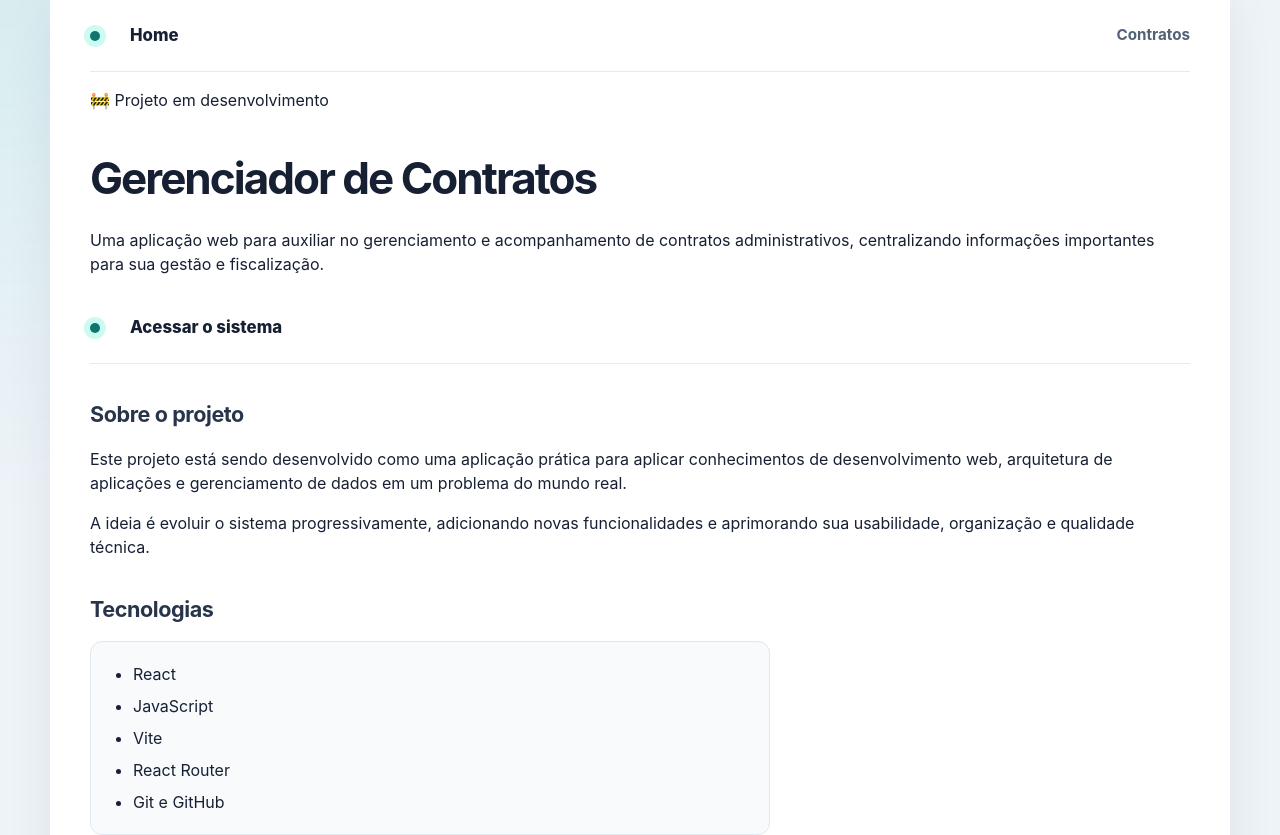
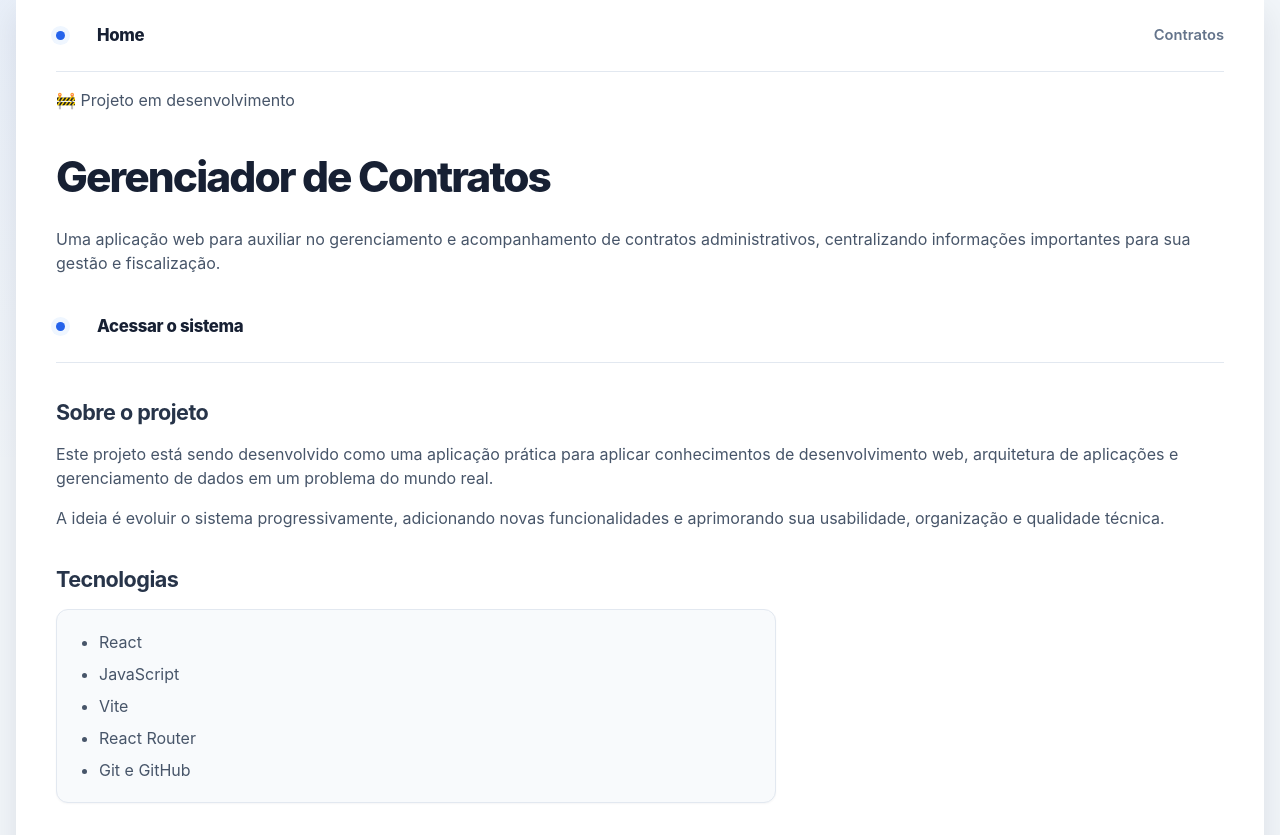
Before and after one commit to JoaoGuilhermeTP/gestao_de_contratos, a React (Vite) app: page / in a window 1280 px wide. Shown: the top 835 px of the page. Built offline with nearby package versions, Linux system fonts and the light colour scheme.

Commit message:
Changed index.css file

```diff
--- a/src/index.css
+++ b/src/index.css
@@ -1,196 +1,405 @@
 :root {
+  /* ========================================
+     Design Tokens
+     ======================================== */
+
   font-family:
-    Inter, ui-sans-serif, system-ui, -apple-system, BlinkMacSystemFont, "Segoe UI",
-    sans-serif;
+    Inter, ui-sans-serif, system-ui, -apple-system, BlinkMacSystemFont,
+    "Segoe UI", sans-serif;
+
   color: #172033;
-  background: #eef3f8;
+  background: #f1f5f9;
+
   line-height: 1.5;
   font-synthesis: none;
   text-rendering: optimizeLegibility;
   -webkit-font-smoothing: antialiased;
+  -moz-osx-font-smoothing: grayscale;
+
+  /* Colors */
+  --color-primary: #2563eb;
+  --color-primary-dark: #1d4ed8;
+  --color-primary-light: #eff6ff;
+
+  --color-success: #15803d;
+  --color-success-light: #f0fdf4;
+
+  --color-warning: #b45309;
+  --color-warning-light: #fffbeb;
+
+  --color-danger: #dc2626;
+  --color-danger-dark: #b91c1c;
+  --color-danger-light: #fef2f2;
+
+  --color-text: #172033;
+  --color-text-secondary: #64748b;
+  --color-text-muted: #94a3b8;
+
+  --color-border: #e2e8f0;
+  --color-border-strong: #cbd5e1;
+
+  --color-background: #f1f5f9;
+  --color-surface: #ffffff;
+  --color-surface-subtle: #f8fafc;
+
+  /* Radius */
+  --radius-sm: 6px;
+  --radius-md: 8px;
+  --radius-lg: 12px;
+  --radius-xl: 16px;
+
+  /* Shadows */
+  --shadow-xs: 0 1px 2px rgb(15 23 42 / 0.04);
+  --shadow-sm: 0 2px 6px rgb(15 23 42 / 0.05);
+  --shadow-md: 0 6px 18px rgb(15 23 42 / 0.07);
+  --shadow-lg: 0 12px 30px rgb(15 23 42 / 0.09);
+
+  /* Transitions */
+  --transition-fast: 150ms ease;
+  --transition-normal: 200ms ease;
 }
 
-* {
+/* ========================================
+   Reset
+   ======================================== */
+
+*,
+*::before,
+*::after {
   box-sizing: border-box;
+}
+
+html {
+  min-width: 320px;
+  scroll-behavior: smooth;
 }
 
 body {
   min-width: 320px;
+  min-height: 100vh;
   margin: 0;
+
+  color: var(--color-text);
+
   background:
-    radial-gradient(circle at 0 0, rgba(20, 184, 166, 0.1), transparent 32rem),
-    #eef3f8;
+    radial-gradient(
+      circle at top left,
+      rgb(37 99 235 / 0.045),
+      transparent 30rem
+    ),
+    var(--color-background);
 }
 
 button,
 input,
-select {
+select,
+textarea {
   font: inherit;
 }
 
 button,
 a,
+input,
 select,
-input {
+textarea {
   transition:
-    border-color 160ms ease,
-    box-shadow 160ms ease,
-    background-color 160ms ease,
-    transform 160ms ease;
+    color var(--transition-fast),
+    background-color var(--transition-fast),
+    border-color var(--transition-fast),
+    box-shadow var(--transition-fast),
+    transform var(--transition-fast),
+    opacity var(--transition-fast);
 }
 
+button {
+  cursor: pointer;
+}
+
+button:disabled {
+  cursor: not-allowed;
+  opacity: 0.6;
+}
+
+/* ========================================
+   Application Container
+   ======================================== */
+
 #root {
-  width: min(1180px, calc(100% - 32px));
+  width: min(1280px, calc(100% - 32px));
   min-height: 100vh;
   margin: 0 auto;
-  padding: 0 40px 56px;
-  background: #ffffff;
-  box-shadow: 0 0 45px rgba(23, 32, 51, 0.07);
+  padding: 0 40px 64px;
+
+  background: var(--color-surface);
+  box-shadow: var(--shadow-lg);
 }
+
+/* ========================================
+   Navigation
+   ======================================== */
 
 nav {
   display: flex;
   align-items: center;
-  gap: 28px;
+  gap: 30px;
+
   min-height: 72px;
-  border-bottom: 1px solid #e5eaf0;
+
+  border-bottom: 1px solid var(--color-border);
 }
 
 nav::before {
-  width: 10px;
-  height: 10px;
+  width: 9px;
+  height: 9px;
   margin-right: 2px;
+
+  flex-shrink: 0;
+
   border-radius: 50%;
-  background: #0f766e;
-  box-shadow: 0 0 0 6px #ccfbf1;
+
+  background: var(--color-primary);
+
+  box-shadow:
+    0 0 0 5px var(--color-primary-light);
+
   content: "";
 }
 
 nav a {
-  color: #526174;
-  font-size: 0.95rem;
-  font-weight: 650;
+  position: relative;
+
+  color: var(--color-text-secondary);
+
+  font-size: 0.92rem;
+  font-weight: 600;
+
   text-decoration: none;
 }
 
 nav a:first-of-type {
   margin-right: auto;
-  color: #172033;
+
+  color: var(--color-text);
+
   font-size: 1.05rem;
   font-weight: 800;
+
+  letter-spacing: -0.02em;
+}
+
+nav a:not(:first-of-type)::after {
+  position: absolute;
+  right: 0;
+  bottom: -26px;
+  left: 0;
+
+  height: 2px;
+
+  background: var(--color-primary);
+
+  border-radius: 999px;
+
+  transform: scaleX(0);
+  transform-origin: center;
+
+  transition: transform var(--transition-normal);
+
+  content: "";
 }
 
 nav a:hover {
-  color: #0f766e;
+  color: var(--color-primary);
 }
 
+nav a:not(:first-of-type):hover::after {
+  transform: scaleX(1);
+}
+
+/* ========================================
+   Links
+   ======================================== */
+
 a {
-  color: #0f766e;
+  color: var(--color-primary);
 }
 
 a:hover {
-  color: #115e59;
+  color: var(--color-primary-dark);
+}
+
+/* ========================================
+   Typography
+   ======================================== */
+
+h1,
+h2,
+h3 {
+  color: var(--color-text);
 }
 
 h1 {
   margin: 42px 0 26px;
-  color: #172033;
-  font-size: clamp(2rem, 4vw, 2.75rem);
+
+  font-size: clamp(2rem, 4vw, 2.65rem);
+  font-weight: 800;
   line-height: 1.1;
+
   letter-spacing: -0.045em;
 }
 
 h2 {
-  margin: 34px 0 16px;
+  margin: 36px 0 16px;
+
   color: #273449;
+
   font-size: 1.35rem;
-  letter-spacing: -0.02em;
+  font-weight: 750;
+  line-height: 1.25;
+
+  letter-spacing: -0.025em;
 }
 
 h3 {
-  margin: 26px 0 12px;
-  color: #526174;
-  font-size: 0.82rem;
+  margin: 28px 0 12px;
+
+  color: var(--color-text-secondary);
+
+  font-size: 0.75rem;
   font-weight: 750;
-  letter-spacing: 0.08em;
+
+  letter-spacing: 0.09em;
   text-transform: uppercase;
 }
+
+/* ========================================
+   Primary Page Action
+   ======================================== */
 
 h1 + a {
   display: inline-flex;
   align-items: center;
+  justify-content: center;
+
   min-height: 44px;
   padding: 0 18px;
-  border-radius: 8px;
+
+  border: 1px solid var(--color-primary);
+  border-radius: var(--radius-md);
+
   color: #ffffff;
-  background: #0f766e;
-  box-shadow: 0 8px 18px rgba(15, 118, 110, 0.2);
+  background: var(--color-primary);
+
+  box-shadow: 0 4px 10px rgb(37 99 235 / 0.18);
+
+  font-size: 0.9rem;
   font-weight: 700;
+
   text-decoration: none;
 }
 
 h1 + a:hover {
   color: #ffffff;
-  background: #115e59;
-  box-shadow: 0 10px 22px rgba(15, 118, 110, 0.28);
+  background: var(--color-primary-dark);
+  border-color: var(--color-primary-dark);
+
+  box-shadow: 0 6px 14px rgb(37 99 235 / 0.23);
+
   transform: translateY(-1px);
 }
+
+/* ========================================
+   Forms
+   ======================================== */
 
 form {
   display: grid;
   grid-template-columns: repeat(4, minmax(0, 1fr));
-  gap: 12px;
-  padding: 20px;
-  border: 1px solid #e1e8ef;
-  border-radius: 14px;
-  background: linear-gradient(135deg, #f8fbfc, #f3f7fa);
-  box-shadow: 0 10px 25px rgba(23, 32, 51, 0.05);
+  gap: 14px;
+
+  padding: 22px;
+
+  border: 1px solid var(--color-border);
+  border-radius: var(--radius-xl);
+
+  background: var(--color-surface);
+
+  box-shadow: var(--shadow-sm);
 }
 
 input,
-select {
+select,
+textarea {
   width: 100%;
   min-height: 42px;
   padding: 9px 12px;
-  border: 1px solid #d5dee8;
-  border-radius: 8px;
-  color: #172033;
-  background: #ffffff;
+
+  border: 1px solid var(--color-border-strong);
+  border-radius: var(--radius-md);
+
   outline: none;
+
+  color: var(--color-text);
+  background: var(--color-surface);
+
+  font-size: 0.9rem;
 }
 
-input::placeholder {
-  color: #8995a5;
+input:hover,
+select:hover,
+textarea:hover {
+  border-color: #94a3b8;
+}
+
+input::placeholder,
+textarea::placeholder {
+  color: var(--color-text-muted);
 }
 
 input:focus,
-select:focus {
-  border-color: #14b8a6;
-  box-shadow: 0 0 0 3px rgba(20, 184, 166, 0.15);
+select:focus,
+textarea:focus {
+  border-color: var(--color-primary);
+
+  box-shadow:
+    0 0 0 3px rgb(37 99 235 / 0.12);
+
+  background: #ffffff;
 }
 
 button {
   min-height: 42px;
   padding: 9px 16px;
-  border: 1px solid #0f766e;
-  border-radius: 8px;
+
+  border: 1px solid var(--color-primary);
+  border-radius: var(--radius-md);
+
   color: #ffffff;
-  background: #0f766e;
+  background: var(--color-primary);
+
+  font-size: 0.9rem;
   font-weight: 700;
-  cursor: pointer;
 }
 
 button:hover {
-  border-color: #115e59;
-  background: #115e59;
-  box-shadow: 0 6px 14px rgba(15, 118, 110, 0.2);
+  border-color: var(--color-primary-dark);
+  background: var(--color-primary-dark);
+
+  box-shadow: 0 5px 12px rgb(37 99 235 / 0.18);
+
   transform: translateY(-1px);
 }
 
+button:active {
+  transform: translateY(0);
+}
+
 button:focus-visible,
-a:focus-visible {
-  outline: 3px solid rgba(20, 184, 166, 0.35);
-  outline-offset: 3px;
+a:focus-visible,
+input:focus-visible,
+select:focus-visible,
+textarea:focus-visible {
+  outline: 3px solid rgb(37 99 235 / 0.18);
+  outline-offset: 2px;
 }
 
 form button {
@@ -198,17 +407,9 @@ form button {
   justify-self: start;
 }
 
-table {
-  display: block;
-  width: 100%;
-  overflow-x: auto;
-  margin-top: 14px;
-  border: 1px solid #e1e8ef;
-  border-radius: 12px;
-  border-spacing: 0;
-  background: #ffffff;
-  box-shadow: 0 8px 22px rgba(23, 32, 51, 0.04);
-}
+/* ========================================
+   Search / Filter Controls
+   ======================================== */
 
 #root > h3 ~ input,
 #root > h3 ~ select {
@@ -216,78 +417,147 @@ table {
   margin: 0 8px 12px 0;
 }
 
-#root > h3 ~ table {
-  margin-top: 2px;
+/* ========================================
+   Tables
+   ======================================== */
+
+table {
+  display: block;
+
+  width: 100%;
+  overflow-x: auto;
+
+  margin-top: 14px;
+
+  border: 1px solid var(--color-border);
+  border-radius: var(--radius-lg);
+
+  border-spacing: 0;
+
+  background: var(--color-surface);
+
+  box-shadow: var(--shadow-sm);
 }
 
 tbody {
   display: table;
+
   width: 100%;
   min-width: 860px;
+
   border-collapse: collapse;
 }
 
 th,
 td {
-  padding: 13px 14px;
+  padding: 14px 16px;
+
   border-bottom: 1px solid #edf1f5;
+
   text-align: left;
   vertical-align: middle;
 }
 
 th {
-  color: #526174;
-  background: #f7f9fb;
-  font-size: 0.75rem;
+  color: #475569;
+  background: var(--color-surface-subtle);
+
+  font-size: 0.72rem;
   font-weight: 800;
-  letter-spacing: 0.05em;
+
+  letter-spacing: 0.06em;
   text-transform: uppercase;
+}
+
+td {
+  color: #334155;
+
+  font-size: 0.88rem;
 }
 
 tr:last-child td {
   border-bottom: 0;
 }
 
-tr:hover td {
-  background: #f8fcfc;
+tbody tr {
+  transition: background-color var(--transition-fast);
 }
+
+tbody tr:hover td {
+  background: #f8fbff;
+}
+
+/* ========================================
+   Table Actions
+   ======================================== */
 
 td button {
   min-height: 34px;
-  padding: 6px 10px;
-  color: #b42318;
-  border-color: #f1b9b4;
-  background: #fff5f4;
-  font-size: 0.85rem;
+  padding: 6px 11px;
+
+  color: var(--color-danger);
+  background: var(--color-danger-light);
+
+  border-color: #fecaca;
+
+  font-size: 0.8rem;
 }
 
 td button:hover {
   color: #ffffff;
-  border-color: #b42318;
-  background: #b42318;
+
+  background: var(--color-danger);
+  border-color: var(--color-danger);
+
+  box-shadow: 0 4px 10px rgb(220 38 38 / 0.18);
 }
 
+/* ========================================
+   Lists
+   ======================================== */
+
 ul {
-  max-width: 680px;
+  max-width: 720px;
+
   margin: 0;
   padding: 20px 24px 20px 42px;
-  border: 1px solid #e1e8ef;
-  border-radius: 12px;
-  background: #f8fafc;
+
+  border: 1px solid var(--color-border);
+  border-radius: var(--radius-lg);
+
+  background: var(--color-surface-subtle);
+
+  box-shadow: var(--shadow-xs);
+}
+
+li {
+  color: #475569;
 }
 
 li + li {
   margin-top: 8px;
 }
 
-@media (max-width: 760px) {
+/* ========================================
+   Empty / Informational Content
+   ======================================== */
+
+p {
+  color: #475569;
+}
+
+/* ========================================
+   Responsive — Tablet
+   ======================================== */
+
+@media (max-width: 900px) {
   #root {
-    width: 100%;
-    padding: 0 18px 40px;
+    width: min(100%, calc(100% - 24px));
+    padding: 0 24px 48px;
   }
 
   nav {
-    gap: 18px;
+    gap: 20px;
   }
 
   form {
@@ -300,22 +570,57 @@ li + li {
   }
 }
 
-@media (max-width: 480px) {
+/* ========================================
+   Responsive — Mobile
+   ======================================== */
+
+@media (max-width: 600px) {
+  #root {
+    width: 100%;
+    padding: 0 18px 40px;
+
+    box-shadow: none;
+  }
+
   nav {
+    gap: 16px;
     min-height: 64px;
+
+    overflow-x: auto;
+  }
+
+  nav a {
+    flex-shrink: 0;
+
+    font-size: 0.84rem;
   }
 
   nav a:first-of-type {
     font-size: 0.95rem;
   }
 
-  nav a {
-    font-size: 0.85rem;
+  nav a:not(:first-of-type)::after {
+    bottom: -21px;
+  }
+
+  h1 {
+    margin-top: 32px;
+    font-size: 2rem;
+  }
+
+  h2 {
+    font-size: 1.2rem;
   }
 
   form {
     grid-template-columns: 1fr;
-    padding: 14px;
+    gap: 12px;
+
+    padding: 16px;
+  }
+
+  form button {
+    width: 100%;
   }
 
   #root > h3 ~ input,
@@ -323,4 +628,66 @@ li + li {
     width: 100%;
     margin-right: 0;
   }
+
+  table {
+    margin-top: 10px;
+  }
+
+  th,
+  td {
+    padding: 12px 14px;
+  }
 }
+
+/* ========================================
+   Responsive — Small Mobile
+   ======================================== */
+
+@media (max-width: 420px) {
+  #root {
+    padding-right: 14px;
+    padding-left: 14px;
+  }
+
+  nav::before {
+    width: 7px;
+    height: 7px;
+
+    box-shadow:
+      0 0 0 4px var(--color-primary-light);
+  }
+
+  nav {
+    gap: 13px;
+  }
+
+  nav a {
+    font-size: 0.8rem;
+  }
+
+  h1 {
+    font-size: 1.8rem;
+  }
+
+  form {
+    padding: 14px;
+  }
+}
+
+/* ========================================
+   Reduced Motion
+   ======================================== */
+
+@media (prefers-reduced-motion: reduce) {
+  html {
+    scroll-behavior: auto;
+  }
+
+  *,
+  *::before,
+  *::after {
+    transition-duration: 0.01ms !important;
+    animation-duration: 0.01ms !important;
+    animation-iteration-count: 1 !important;
+  }
+}
```
